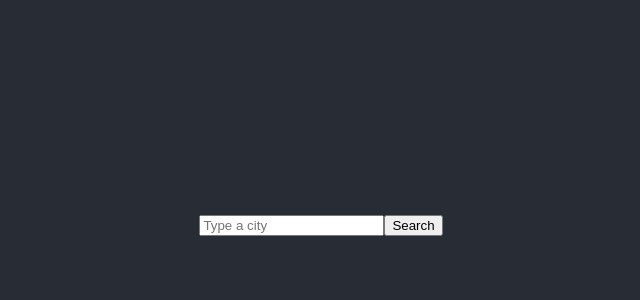
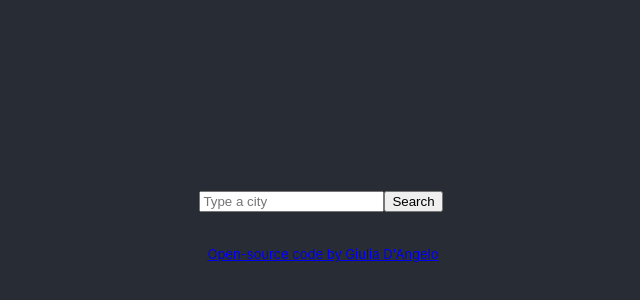
Before and after one commit to edriophthalma/weather-react, a React (Create React App) app: page / in a window 1280 px wide. Shown: the part 180-480 px from the top of the page, without its empty margins (317-957 px from the left). Built offline with nearby package versions, Linux system fonts and the light colour scheme.

Commit message:
Created footer and open code link

```diff
--- a/src/App.css
+++ b/src/App.css
@@ -57,3 +57,6 @@ p {
   font-size: 60%;
   padding: 20px auto;
 }
+footer {
+  font-size: small;
+}
--- a/src/Weather.js
+++ b/src/Weather.js
@@ -96,10 +96,10 @@ export default function Weather() {
               </tr>
           </table>
 
-
+    <footer><a href="https://github.com/edriophthalma/weather-react.git" alt="Giulia's code">Open-source code by Giulia D'Angelo</a></footer>
     </div>
     ); }
   else {
-    return form;
+    return <div>{form} <br/><footer><a href="https://github.com/edriophthalma/weather-react.git" alt="Giulia's code">Open-source code by Giulia D'Angelo</a></footer> </div> ;
   }
 }
```
